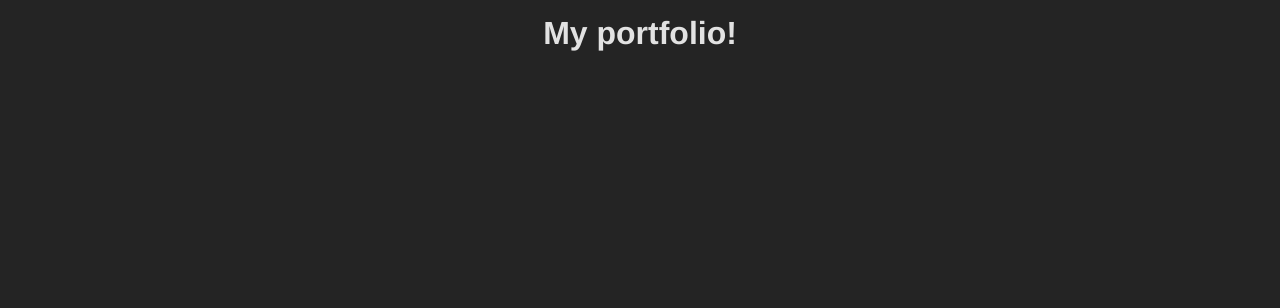
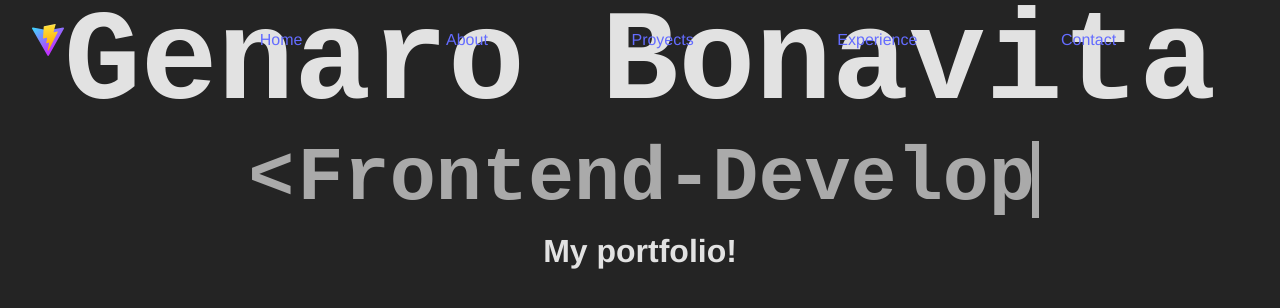
Before and after one commit to genaroibc/portfolio, a React (Vite) app: page / in a window 1280 px wide. Shown: the top 308 px of the page. Built offline with nearby package versions, Linux system fonts and the light colour scheme.

Commit message:
feat: add header component

```diff
--- a/src/App.jsx
+++ b/src/App.jsx
@@ -1,8 +1,12 @@
 import "./styles/App.css";
+import Hero from "./components/Hero";
+import Header from "./components/Header";
 
 function App() {
   return (
     <div>
+      <Header />
+      <Hero />
       <h1>My portfolio!</h1>
     </div>
   );
--- /dev/null
+++ b/src/components/Header.jsx
@@ -0,0 +1,139 @@
+import styled from "styled-components";
+
+const STHeader = styled.header`
+  position: fixed;
+  top: 0;
+
+  width: 100%;
+  min-height: 80px;
+  padding: 0 2rem;
+
+  display: flex;
+  justify-content: space-between;
+  align-items: center;
+
+  background-color: var(--main-color);
+
+  label:has(input:checked) ~ nav {
+    top: 0;
+  }
+
+  @media screen and (min-width: 765px) {
+    label:has(input:checked) ~ nav {
+      top: unset;
+    }
+
+    label {
+      display: none;
+    }
+
+    nav {
+      position: unset;
+
+      max-width: 1000px;
+      width: 80%;
+      height: auto;
+      margin: auto;
+
+      flex-direction: row;
+      justify-content: space-around;
+
+      background-color: inherit;
+
+      a {
+        display: block;
+      }
+    }
+  }
+`;
+
+const STNav = styled.nav`
+  position: absolute;
+  left: 0;
+  top: -100vh;
+  z-index: 900;
+
+  width: 100vw;
+  height: 100vh;
+
+  display: flex;
+  flex-direction: column;
+  justify-content: space-around;
+  align-items: center;
+
+  transition: top 0.3s ease;
+
+  background-color: var(--secondary-color);
+`;
+
+const STHamburgerLabel = styled.label`
+  position: absolute;
+  bottom: 1vh;
+  right: calc(10vw + 2.5rem);
+  top: 87vh;
+  z-index: 1000;
+
+  width: 2.5rem;
+  height: 2.5rem;
+  padding: 0.8rem;
+  border-radius: 5px;
+  border: 0;
+
+  display: flex;
+  flex-direction: column;
+  justify-content: space-around;
+
+  outline: 0;
+  background: transparent;
+  background-color: var(--main-color);
+
+  span {
+    width: 100%;
+    height: 3.2px;
+    border-radius: 5px;
+
+    transition: all 0.5s;
+    transform-origin: left;
+
+    background-color: #fff;
+  }
+
+  &:has(input:checked) {
+    span:first-child {
+      transform: rotate(34deg) scaleX(1.2);
+    }
+
+    span:nth-child(2) {
+      opacity: 0;
+    }
+
+    span:nth-child(3) {
+      transform: rotate(-34deg) scaleX(1.2);
+    }
+  }
+
+  input {
+    display: none;
+  }
+`;
+
+export default function Header() {
+  return (
+    <STHeader>
+      <img src="/vite.svg" alt="vite logotype" />
+      <STHamburgerLabel htmlFor="hamburger-menu">
+        <span></span>
+        <span></span>
+        <span></span>
+        <input type="checkbox" id="hamburger-menu" />
+      </STHamburgerLabel>
+      <STNav>
+        <a href="#">Home</a>
+        <a href="#">About</a>
+        <a href="#">Proyects</a>
+        <a href="#">Experience</a>
+        <a href="#">Contact</a>
+      </STNav>
+    </STHeader>
+  );
+}
```
